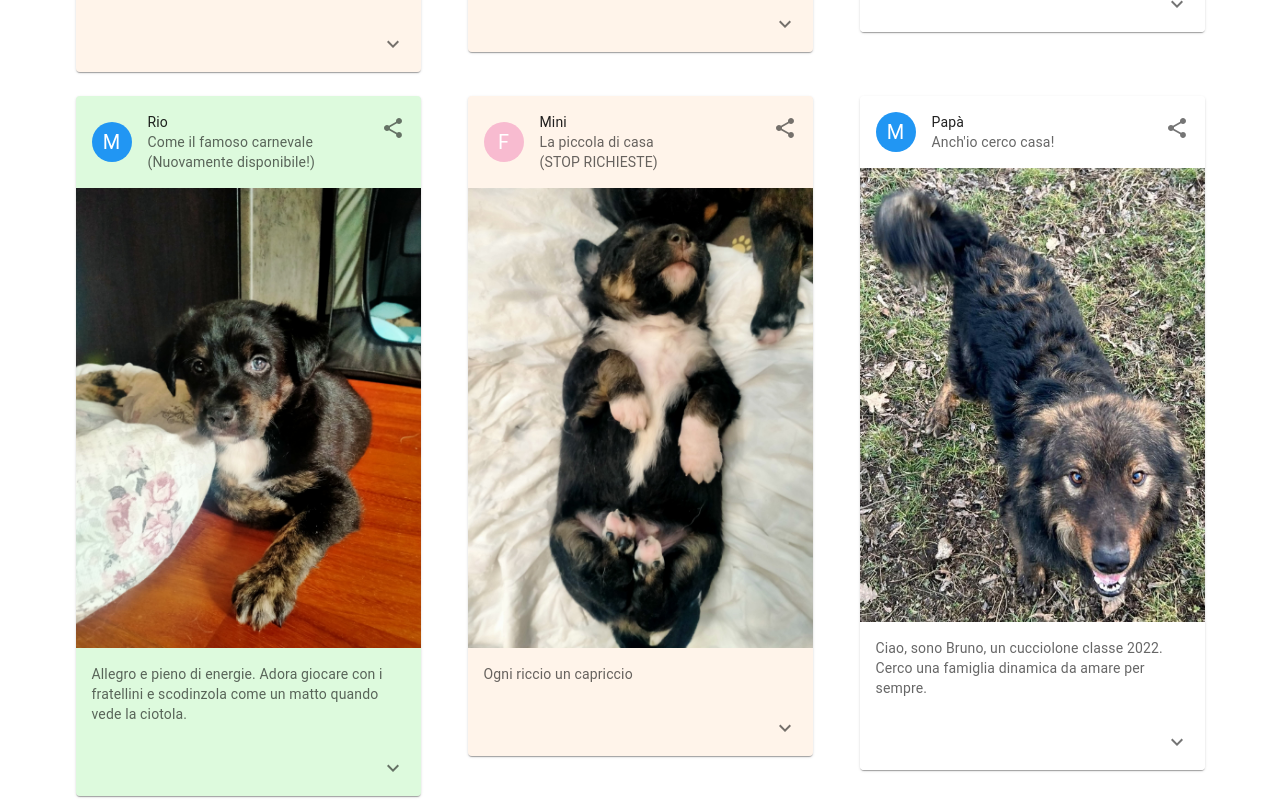
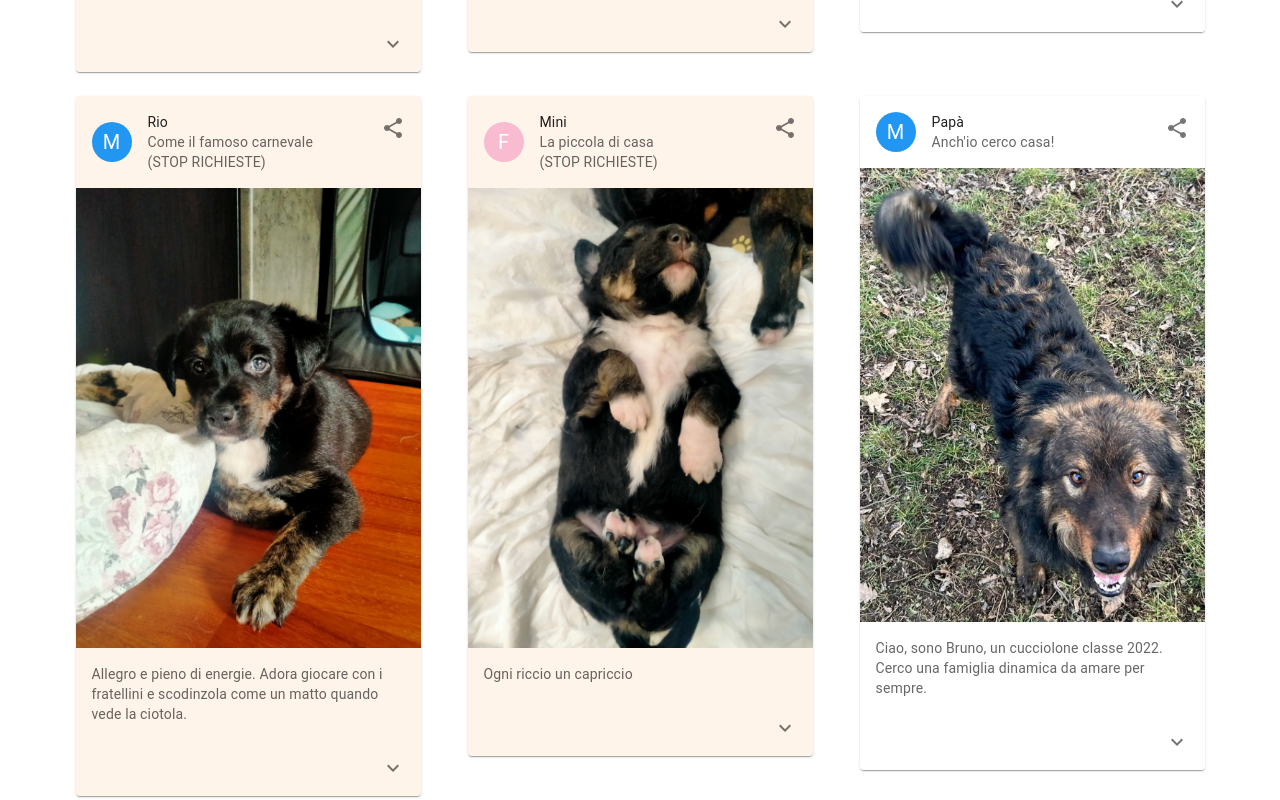
Before and after one commit to SimoneRicci98/adotta-un-cucciolo, a React (Create React App) app: page / in a window 1280 px wide. Shown: the part 960-1760 px from the top of the page. Built offline with nearby package versions, Linux system fonts and the light colour scheme.

Commit message:
rio adottato

```diff
--- a/src/pages/Overview.js
+++ b/src/pages/Overview.js
@@ -67,7 +67,7 @@ const Overview = (props) => {
       },
       {
         name: 'Rio',
-        adopted: '(Nuovamente disponibile!)',
+        adopted: '(STOP RICHIESTE)',
         image: rio,
         url:'https://www.dropbox.com/scl/fo/zkbxkle6e6y64o4ld7xk6/h?rlkey=5dkze0ptoo7mnfpebpb7fn1p8&dl=0',
         short_desc: 'Come il famoso carnevale',
```
